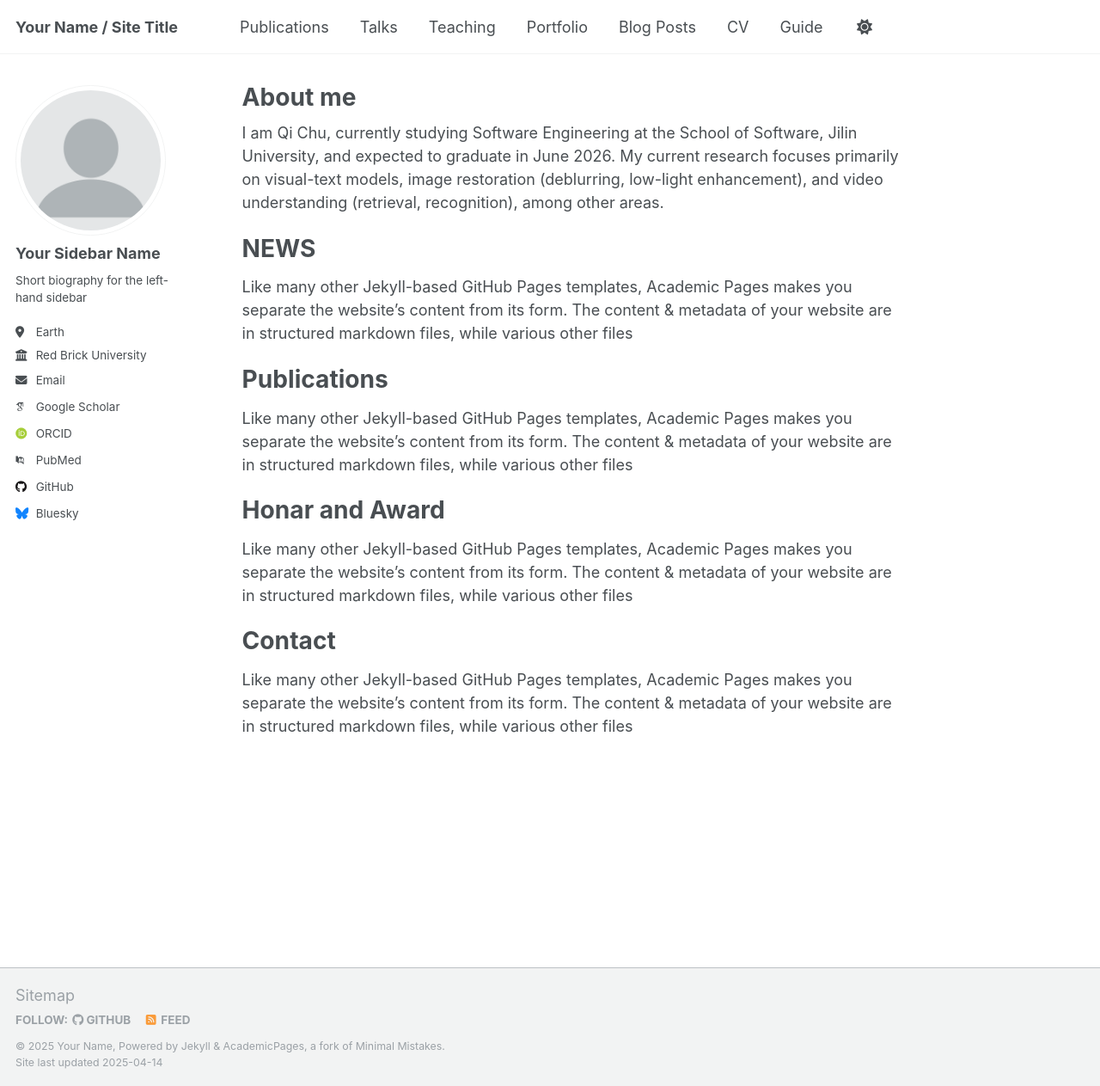
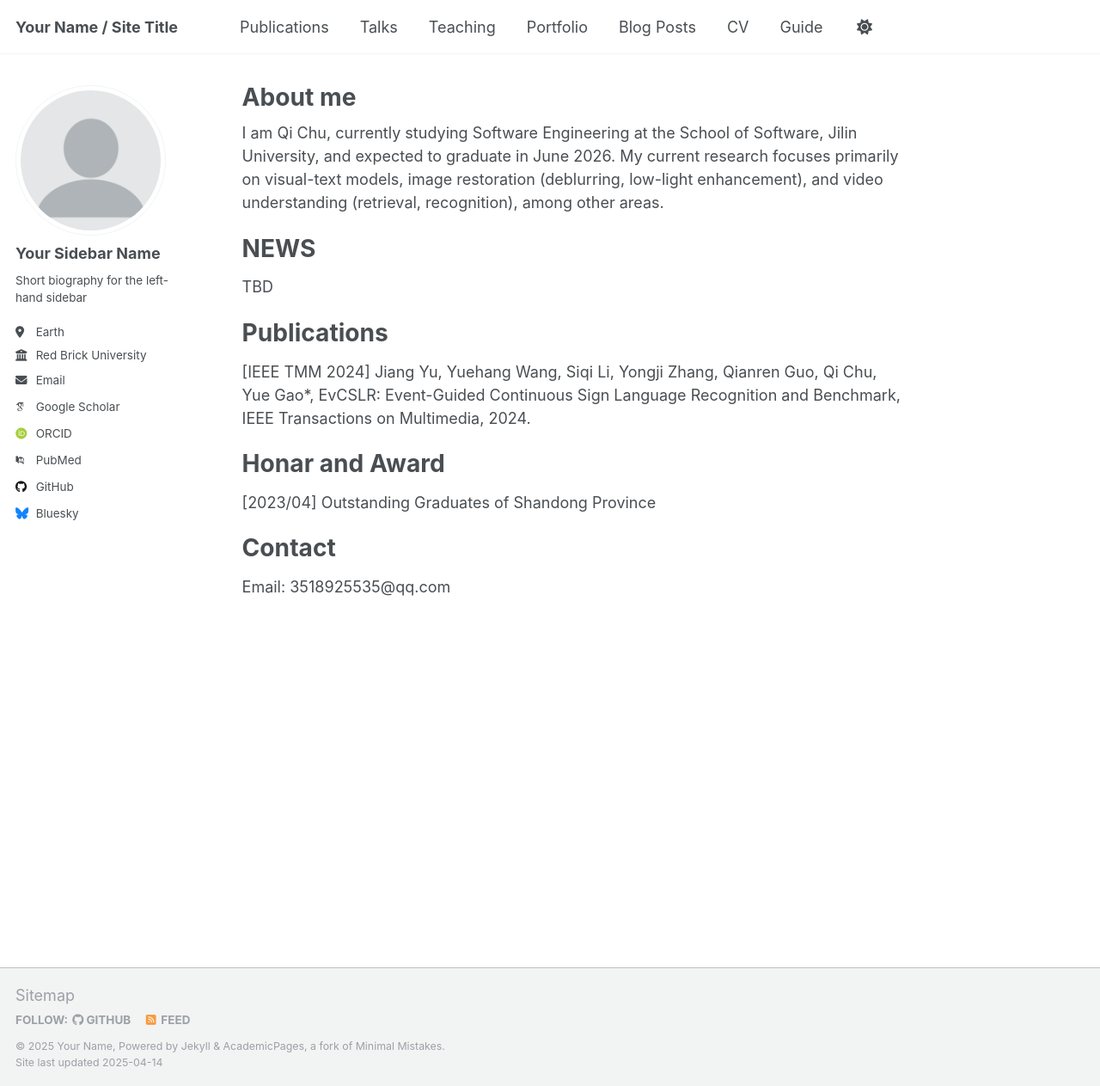
Before and after one commit to invoidstar/invoidstar.github.io, a Jekyll site: the page built from _pages/about.md, in a window 1280 px wide and 1263 px high. Shown: the whole window at 86% size. Built offline with Jekyll 4.4.1, drawn with Linux system fonts in a browser that asks for light colours; some web fonts are replaced.

Commit message:
Update about.md

```diff
--- a/_pages/about.md
+++ b/_pages/about.md
@@ -11,17 +11,16 @@ I am Qi Chu, currently studying Software Engineering at the School of Software,
 
 NEWS
 ======
-Like many other Jekyll-based GitHub Pages templates, Academic Pages makes you separate the website's content from its form. The content & metadata of your website are in structured markdown files, while various other files
+TBD
 
 Publications
 ======
-Like many other Jekyll-based GitHub Pages templates, Academic Pages makes you separate the website's content from its form. The content & metadata of your website are in structured markdown files, while various other files
-
+[IEEE TMM 2024] Jiang Yu, Yuehang  Wang, Siqi Li, Yongji Zhang, Qianren Guo, Qi Chu, Yue Gao*, EvCSLR: Event-Guided Continuous Sign Language Recognition and Benchmark, IEEE Transactions on Multimedia, 2024.
 
 Honar and Award
 ======
-Like many other Jekyll-based GitHub Pages templates, Academic Pages makes you separate the website's content from its form. The content & metadata of your website are in structured markdown files, while various other files
+[2023/04] Outstanding Graduates of Shandong Province
 
 Contact
 ======
-Like many other Jekyll-based GitHub Pages templates, Academic Pages makes you separate the website's content from its form. The content & metadata of your website are in structured markdown files, while various other files
+Email: 3518925535@qq.com
```
